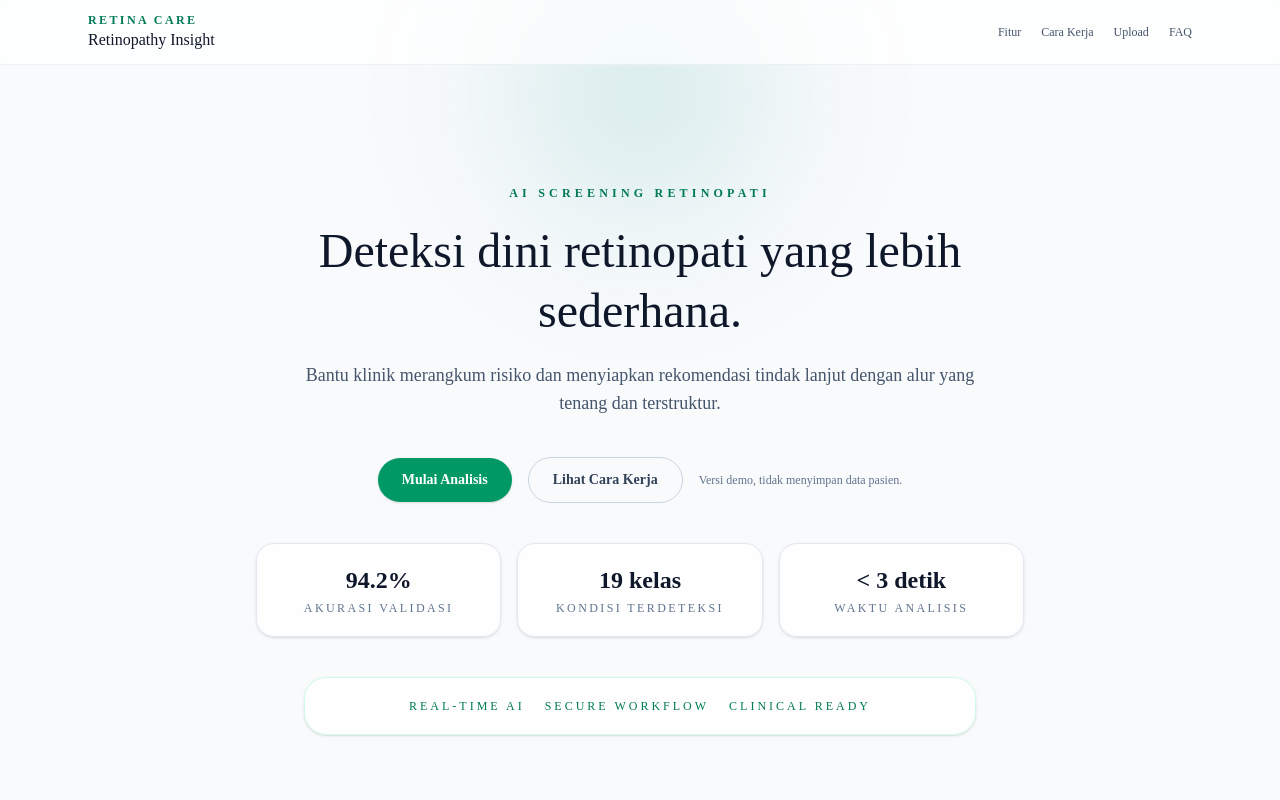
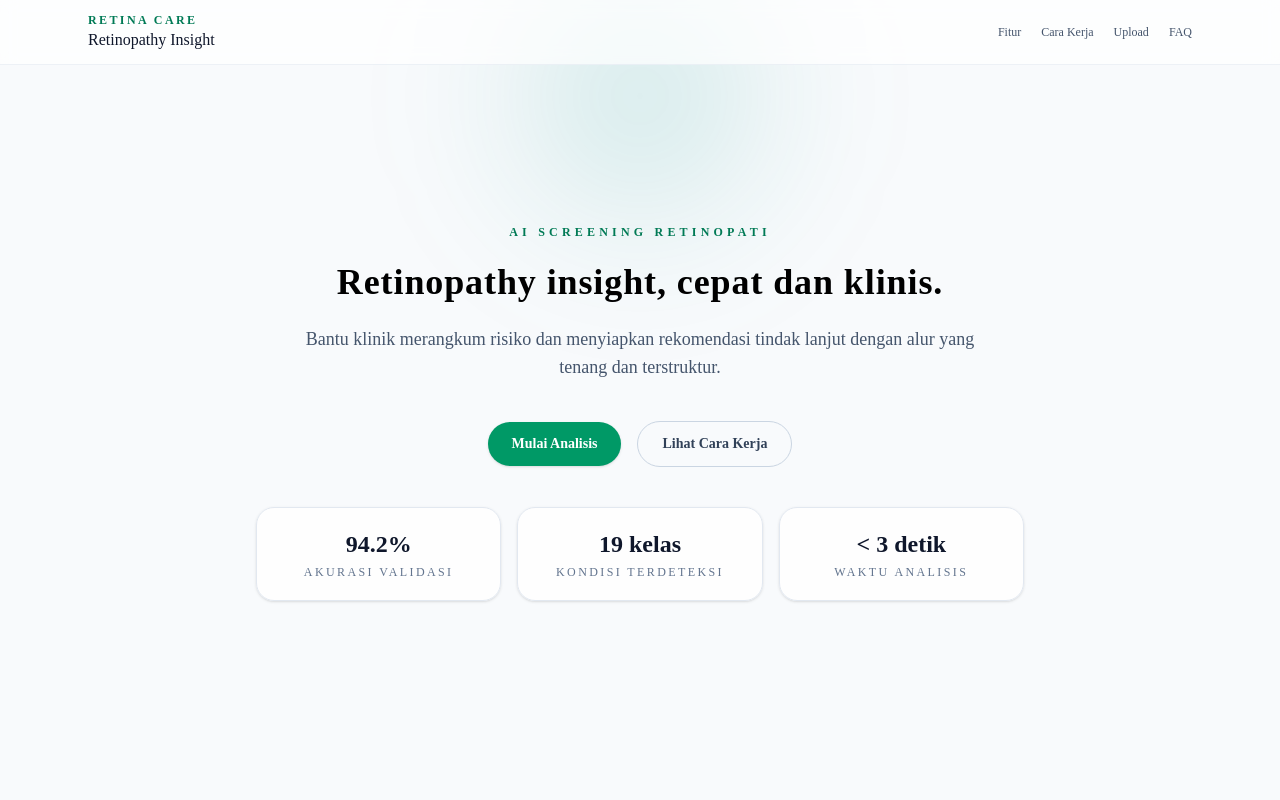
Before and after one commit to yashanathaniel26-byte/retinopaty-disease-detection, a Next.js app: page / in a window 1280 px wide. Shown: the top 800 px of the page. Built offline with nearby package versions, Linux system fonts and the light colour scheme; no server answers.

Commit message:
fix: reposition hero section

```diff
--- a/src/components/landing/HeroSection.tsx
+++ b/src/components/landing/HeroSection.tsx
@@ -1,7 +1,13 @@
+"use client";
+
+import { TextGenerateEffect } from "@/components/ui/text-generate-effect";
+
 type Stat = {
   label: string;
   value: string;
 };
+
+const HERO_TAGLINE = "Retinopathy insight, cepat dan klinis.";
 
 type HeroSectionProps = {
   stats: Stat[];
@@ -9,13 +15,17 @@ type HeroSectionProps = {
 
 export default function HeroSection({ stats }: HeroSectionProps) {
   return (
-    <section className="flex min-h-[calc(100vh-72px)] flex-col items-center justify-center gap-10 text-center">
+    <section className="-mt-6 flex min-h-[calc(100vh-120px)] flex-col items-center justify-center gap-10 text-center">
       <div className="space-y-5">
         <p className="text-xs font-semibold uppercase tracking-[0.35em] text-emerald-700">
           AI Screening Retinopati
         </p>
-        <h1 className="mx-auto max-w-3xl text-4xl font-[var(--font-display)] leading-tight text-slate-900 sm:text-5xl">
-          Deteksi dini retinopati yang lebih sederhana.
+        <h1 className="mx-auto w-full max-w-5xl">
+          <TextGenerateEffect
+            words={HERO_TAGLINE}
+            className="mx-auto w-full max-w-5xl"
+            textClassName="whitespace-nowrap text-2xl font-[var(--font-display)] leading-tight text-slate-900 sm:text-3xl md:text-4xl"
+          />
         </h1>
         <p className="mx-auto max-w-2xl text-base text-slate-600 sm:text-lg">
           Bantu klinik merangkum risiko dan menyiapkan rekomendasi tindak lanjut
@@ -35,9 +45,6 @@ export default function HeroSection({ stats }: HeroSectionProps) {
         >
           Lihat Cara Kerja
         </a>
-        <span className="text-xs text-slate-500">
-          Versi demo, tidak menyimpan data pasien.
-        </span>
       </div>
       <div className="grid w-full max-w-3xl gap-4 sm:grid-cols-3">
         {stats.map((item) => (
@@ -55,11 +62,17 @@ export default function HeroSection({ stats }: HeroSectionProps) {
         ))}
       </div>
 
-      <div className="relative flex w-full max-w-2xl flex-wrap items-center justify-center gap-5 rounded-3xl border border-emerald-100 bg-white/80 px-6 py-5 text-xs uppercase tracking-[0.25em] text-emerald-700 shadow-sm">
-        <span>Real-time AI</span>
-        <span>Secure Workflow</span>
-        <span>Clinical Ready</span>
-      </div>
+      {/* <div className="relative flex w-full max-w-2xl flex-wrap items-center justify-center gap-6 rounded-3xl border border-emerald-100 bg-white/80 px-6 py-5 text-xs uppercase tracking-[0.25em] text-emerald-700 shadow-sm">
+        <span>
+          Real-time AI
+        </span>
+        <span>
+          Secure Workflow
+        </span>
+        <span>
+          Clinical Ready
+        </span>
+      </div> */}
     </section>
   );
 }
--- a/src/components/landing/TestimonialsSection.tsx
+++ b/src/components/landing/TestimonialsSection.tsx
@@ -17,7 +17,7 @@ export default function TestimonialsSection({
 }: TestimonialsSectionProps) {
   return (
     <section
-      className="relative left-1/2 right-1/2 mt-16 w-screen -mx-[50vw]"
+      className="relative left-1/2 right-1/2 mt-10 w-screen -mx-[50vw]"
       aria-label="Testimoni"
     >
 
--- /dev/null
+++ b/src/components/ui/text-generate-effect.tsx
@@ -0,0 +1,69 @@
+"use client";
+import { useEffect } from "react";
+import { motion, stagger, useAnimate } from "motion/react";
+import { cn } from "@/lib/utils";
+
+export const TextGenerateEffect = ({
+  words,
+  className,
+  textClassName,
+  filter = true,
+  duration = 1,
+}: {
+  words: string;
+  className?: string;
+  textClassName?: string;
+  filter?: boolean;
+  duration?: number;
+}) => {
+  const [scope, animate] = useAnimate();
+  let wordsArray = words.split(" ");
+  useEffect(() => {
+    animate(
+      "span",
+      {
+        opacity: 1,
+        filter: filter ? "blur(0px)" : "none",
+      },
+      {
+        duration: duration ? duration : 1,
+        delay: stagger(0.2),
+      }
+    );
+  }, [scope.current]);
+
+  const renderWords = () => {
+    return (
+      <motion.div ref={scope}>
+        {wordsArray.map((word, idx) => {
+          return (
+            <motion.span
+              key={word + idx}
+              className="dark:text-white text-black opacity-0"
+              style={{
+                filter: filter ? "blur(10px)" : "none",
+              }}
+            >
+              {word}{" "}
+            </motion.span>
+          );
+        })}
+      </motion.div>
+    );
+  };
+
+  return (
+    <div className={cn("font-bold", className)}>
+      <div className="mt-4">
+        <div
+          className={cn(
+            "dark:text-white text-black text-2xl leading-snug tracking-wide",
+            textClassName
+          )}
+        >
+          {renderWords()}
+        </div>
+      </div>
+    </div>
+  );
+};
```
